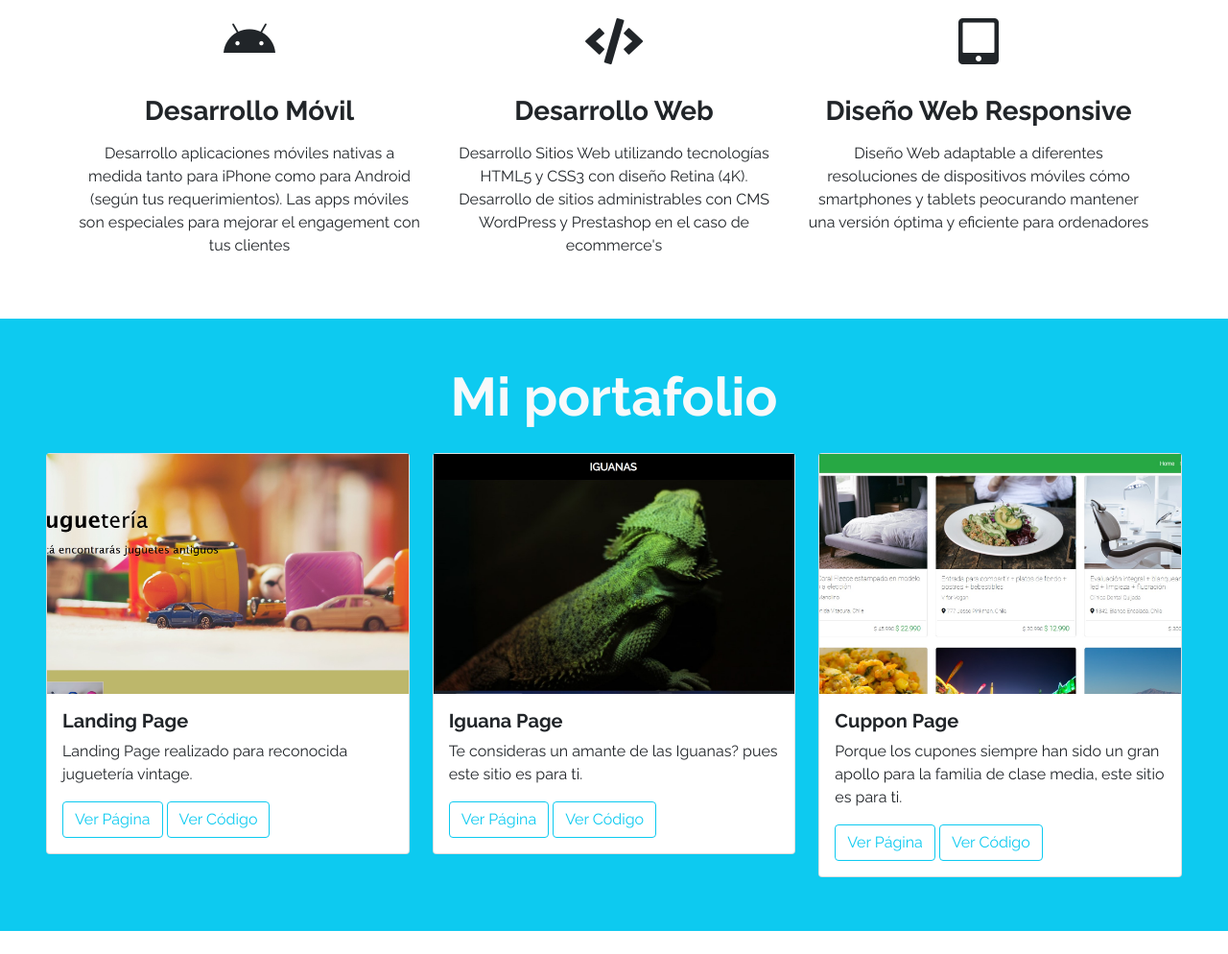
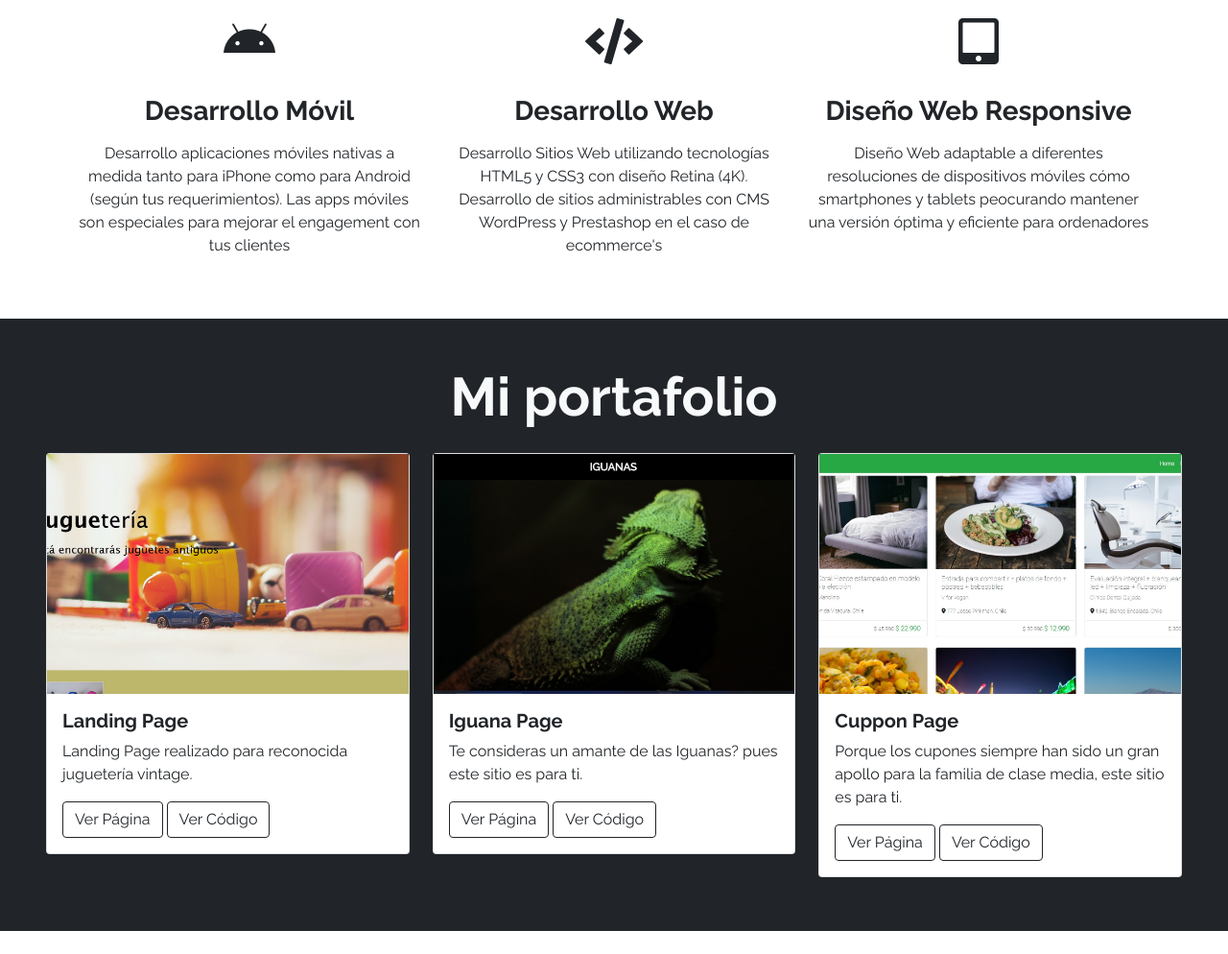
Before and after one commit to nhafeveliz/curri, a plain HTML site: page index.html in a window 1280 px wide. Shown: the part 986-1980 px from the top of the page at 96% size. Drawn offline with nearby package versions, Linux system fonts and the light colour scheme.

Commit message:
cambio de color en botones

```diff
--- a/index.html
+++ b/index.html
@@ -56,8 +56,8 @@
                     Desarrollo web <br> aplicaciones moviles <br>
                 </p>
                 <div class="mb-5 pb-5">
-                    <a href="#trabajos" type="button" class="btn btn-lg btn-outline-info text-light me-4">Trabajos</a>
-                    <a href="#contacto" type="button" class="btn btn-lg btn-info text-light">Contacto</a>
+                    <a href="#trabajos" type="button" class="btn btn-lg btn-outline-dark text-light me-4">Trabajos</a>
+                    <a href="#contacto" type="button" class="btn btn-lg btn-dark text-light">Contacto</a>
                 </div>
             </div>
         </div>
@@ -70,7 +70,7 @@
         <h2 class="display-3 fw-bold my-4">Acerca de mi</h2>
 
         <p class="my-4">
-            Profesional responsable, proactivo, con capacidad de asumir nuevos desafíos, alto compromiso en el logro de
+            Analista Programador egresado y titulado en INACAP, proactivo, con capacidad de asumir nuevos desafíos, alto compromiso en el logro de
             objetivos y resolución de problemas. Adaptable a diferentes entornos laborales. Habilidades de trabajo en equipo.
         </p>
 
@@ -104,7 +104,7 @@
     </section>
 
 
-    <section id="trabajos" class="my-5 p-5 bg-info" name="trabajos">
+    <section id="trabajos" class="my-5 p-5 bg-dark" name="trabajos">
 
         <h2 class="display-4 fw-bold text-center text-light mb-3">Mi portafolio</h2>
 
@@ -117,8 +117,8 @@
                         <p class="card-text">
                             Landing Page realizado para reconocida juguetería vintage.
                         </p>
-                        <a href="https://nhafeveliz.github.io/landing-page/" type="button" class="btn btn-outline-info">Ver Página</a>
-                        <a href="https://github.com/nhafeveliz/landing-page" type="button" class="btn btn-outline-info">Ver Código</a>
+                        <a href="https://nhafeveliz.github.io/landing-page/" type="button" class="btn btn-outline-dark">Ver Página</a>
+                        <a href="https://github.com/nhafeveliz/landing-page" type="button" class="btn btn-outline-dark">Ver Código</a>
                     </div>
                 </div>
             </div>
@@ -130,8 +130,8 @@
                         <p class="card-text">
                             Te consideras un amante de las Iguanas? pues este sitio es para ti.
                         </p>
-                        <a href="https://nhafeveliz.github.io/iguana-page/" type="button" class="btn btn-outline-info">Ver Página</a>
-                        <a href="https://github.com/nhafeveliz/iguana-page" type="button" class="btn btn-outline-info">Ver Código</a>
+                        <a href="https://nhafeveliz.github.io/iguana-page/" type="button" class="btn btn-outline-dark">Ver Página</a>
+                        <a href="https://github.com/nhafeveliz/iguana-page" type="button" class="btn btn-outline-dark">Ver Código</a>
 
 
                     </div>
@@ -145,8 +145,8 @@
                         <p class="card-text">
                             Porque los cupones siempre han sido un gran apollo para la familia de clase media, este sitio es para ti.
                         </p>
-                        <a href="https://nhafeveliz.github.io/cuppon-page/" type="button" class="btn btn-outline-info">Ver Página</a>
-                        <a href="https://github.com/nhafeveliz/cuppon-page" type="button" class="btn btn-outline-info">Ver Código</a>
+                        <a href="https://nhafeveliz.github.io/cuppon-page/" type="button" class="btn btn-outline-dark">Ver Página</a>
+                        <a href="https://github.com/nhafeveliz/cuppon-page" type="button" class="btn btn-outline-dark">Ver Código</a>
                     </div>
                 </div>
             </div>
```
